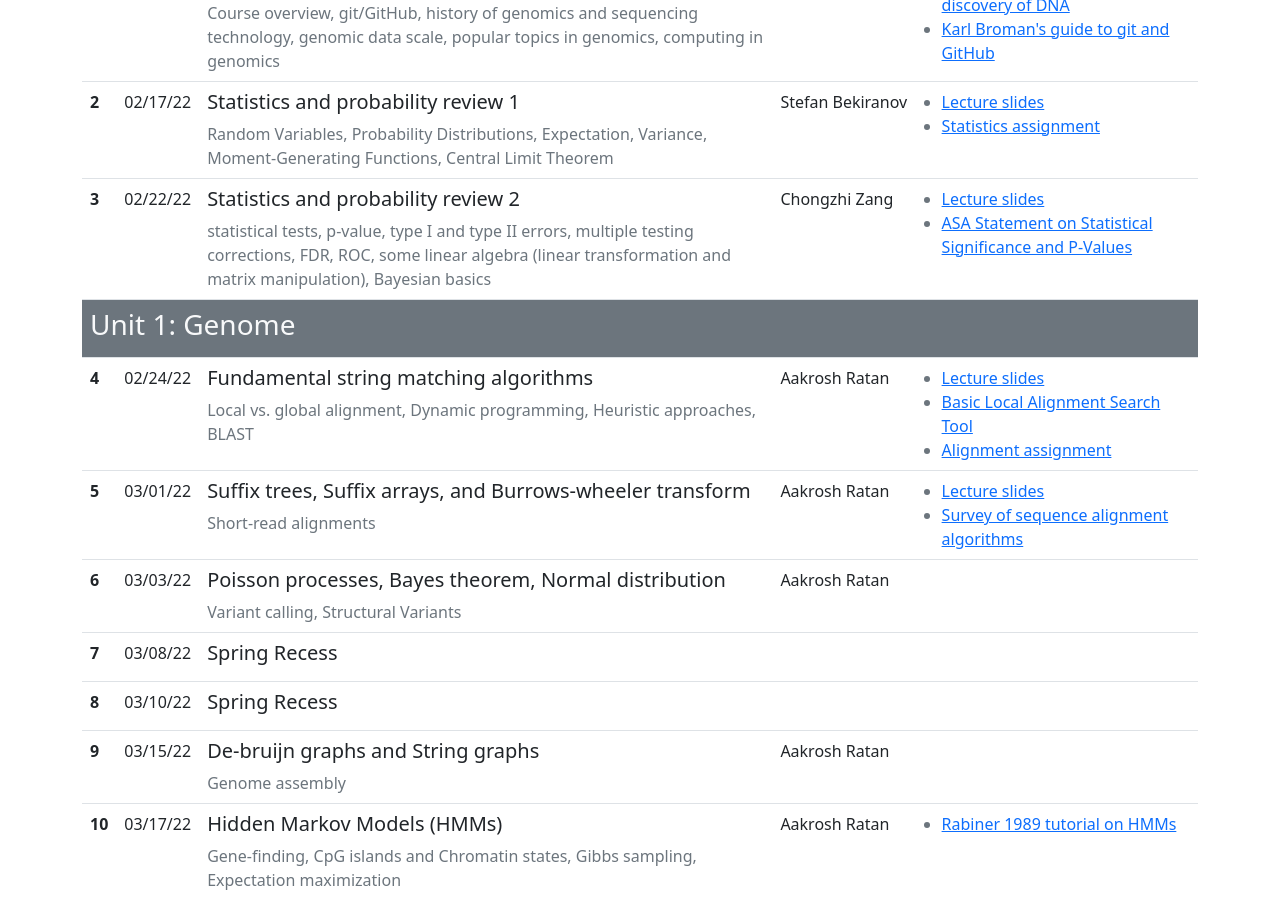
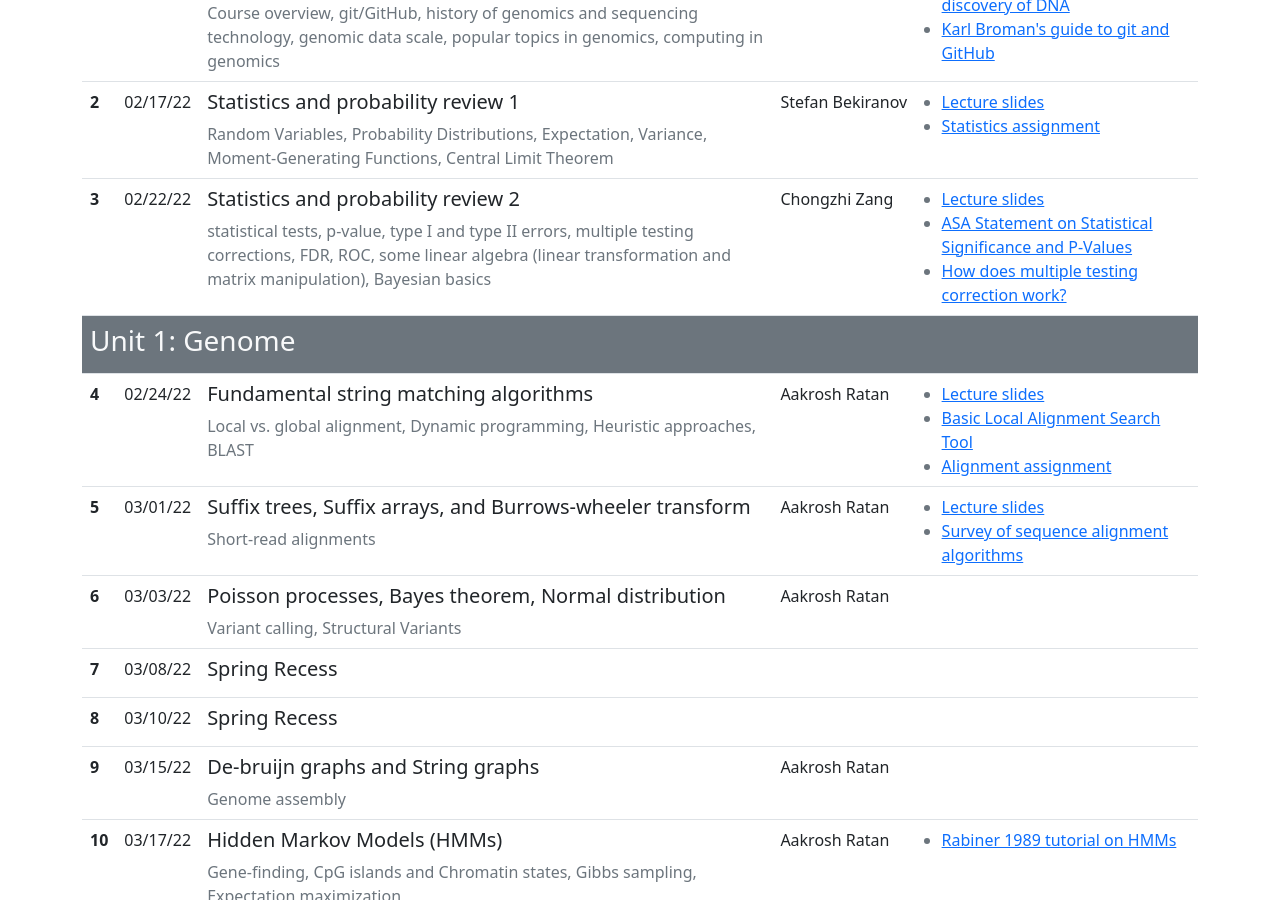
Before and after one commit to cphg/compgen, a Jekyll site: the page built from index.md, in a window 1280 px wide and 900 px high, scrolled down 643 px. Built offline with Jekyll 4.4.1, drawn with Linux system fonts in a browser that asks for light colours.

Commit message:
Update lectures.yaml

```diff
--- a/_data/lectures.yaml
+++ b/_data/lectures.yaml
@@ -31,6 +31,8 @@ lectures:
         title: Lecture slides
       - url: https://amstat.tandfonline.com/doi/pdf/10.1080/00031305.2016.1154108
         title: ASA Statement on Statistical Significance and P-Values
+      - url: https://www.nature.com/articles/nbt1209-1135.pdf
+        title: How does multiple testing correction work?
   - lecture_number: 4
     section: "Unit 1: Genome"
     date: 02/24/22
```
